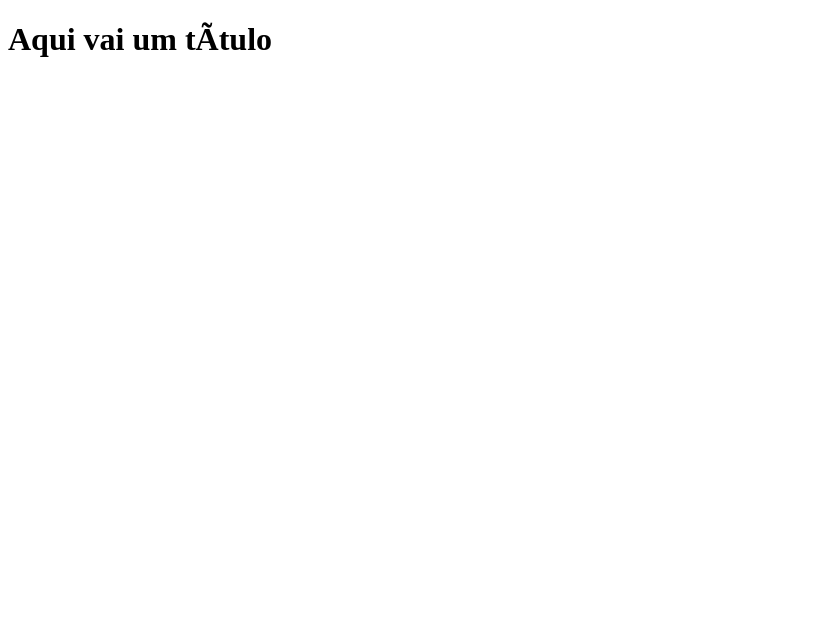
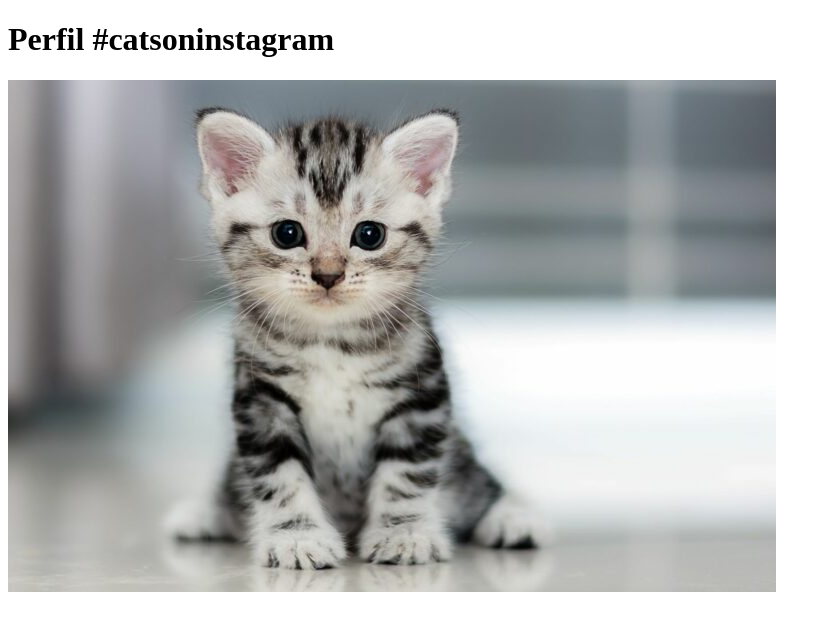
Before and after one commit to johnmarquesacosta/descomplica-pratica, a plain HTML site: page index.html in a window 1280 px wide. Shown: the whole page, without its empty margins (0-831 px from the left). Drawn offline with Linux system fonts and the light colour scheme.

Commit message:
imagem de gatinho adicionada ao projeto

```diff
--- a/index.html
+++ b/index.html
@@ -4,7 +4,7 @@
 
 <head>
 
-<title>Título da página</title>
+<title>Fanpage de Gatinhos</title>
 
 <meta charset=“utf-8”>
 
@@ -12,7 +12,9 @@
 
 <body>
 
-<h1>Aqui vai um título</h1>
+<h1>Perfil #catsoninstagram</h1>
+
+<img src='imagens/gatinho.jpeg' />
 
 </body>
 
```
Also changed, not shown: imagens/gatinho.jpeg (added).
